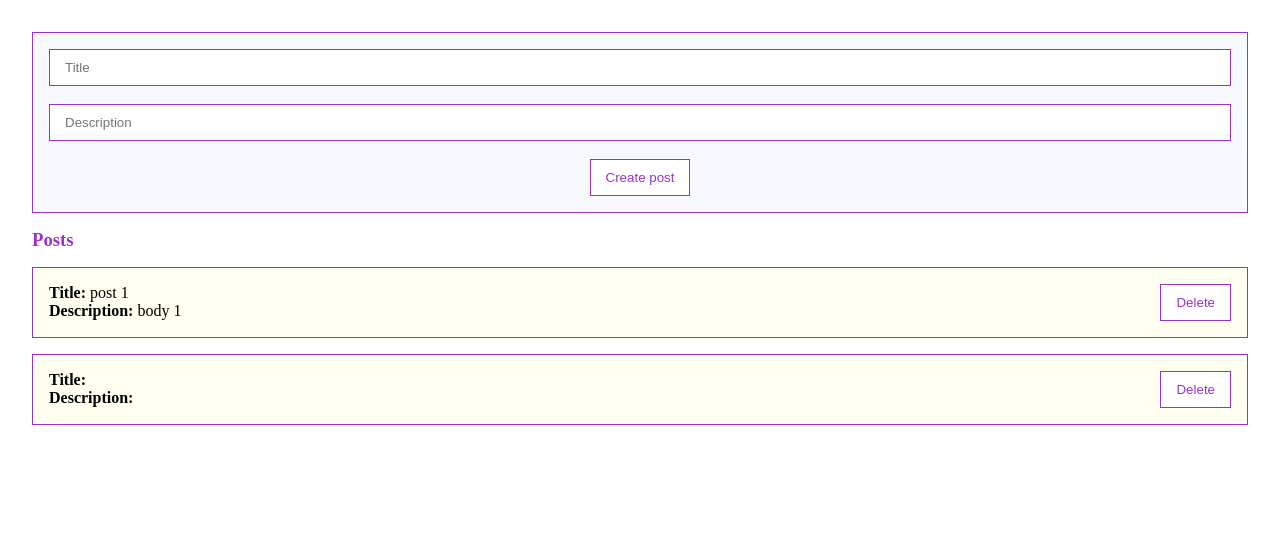
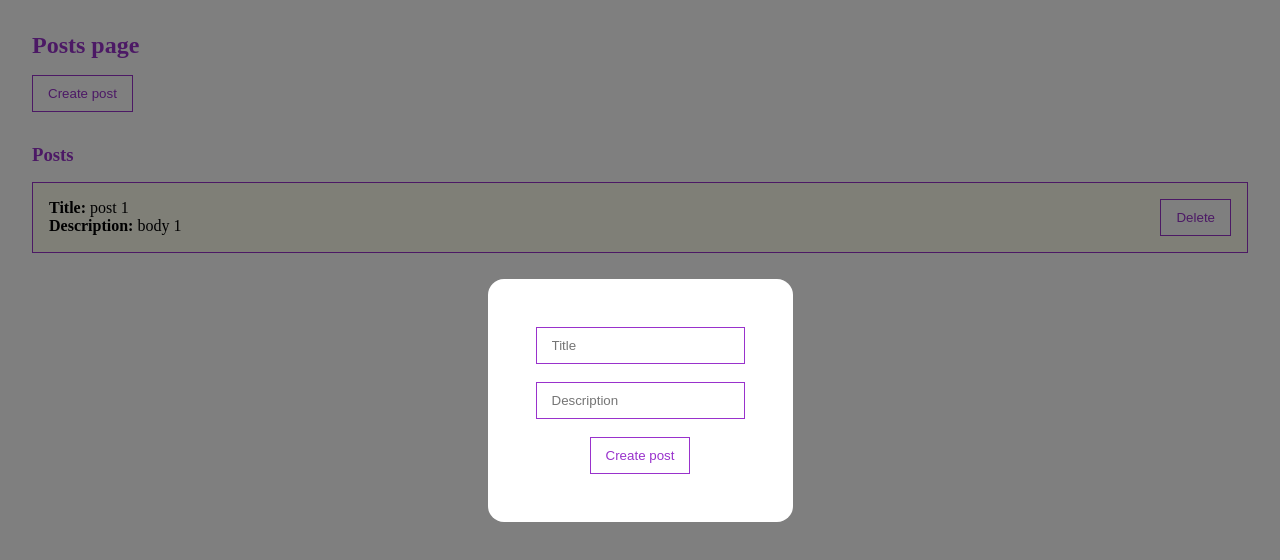
Before and after one commit to taiena/project-vue3, a Vue app: page / in a window 1280 px wide. Both pictures are taken after a click on the button "Create post". Shown: the top 560 px of the page. Built offline with nearby package versions, Linux system fonts and the light colour scheme.

Commit message:
added MyDialog component and moved PostForm to it

```diff
--- a/src/App.vue
+++ b/src/App.vue
@@ -1,8 +1,21 @@
 <template>
 <div class="Container">
-    <post-form
+    <div class="HeaderBlock">
+      <h2>Posts page</h2>
+
+      <my-button
+        @click="showDialog"
+      >
+        Create post
+      </my-button>
+    </div>
+
+    <my-dialog v-model:show="dialogVisible">
+      <post-form
         @create="createPost"
-    />
+      />
+    </my-dialog>
+
     <post-list
         :posts="posts"
         @remove="removePost"
@@ -26,17 +39,24 @@ export default {
                 {id: 1, title: "post 1", body: "body 1"}
             ],
 
+            dialogVisible: false
+
         }
     },
 
     methods: {
         createPost(post) {
             this.posts.push(post)
+            this.dialogVisible = false
         },
 
         removePost(post) {
             this.posts = this.posts.filter(p => p.id !== post.id)
         },
+
+        showDialog() {
+            this.dialogVisible = true
+        }
     }
 }
 </script>
@@ -54,4 +74,13 @@ export default {
     justify-content: center;
     padding: 2rem;
 }
+
+.HeaderBlock {
+    margin-bottom: 2rem;
+}
+
+h2 {
+    color: DarkOrchid;
+    margin-bottom: 1rem;
+}
 </style>
--- a/src/components/PostForm.vue
+++ b/src/components/PostForm.vue
@@ -58,9 +58,7 @@ export default {
     flex-direction: column;
     align-items: center;
     padding: 1rem;
-    margin-bottom: 1rem;;
-    border: 1px solid DarkOrchid;
-    background-color: GhostWhite;
+    background-color: White;
 }
 
 </style>
--- /dev/null
+++ b/src/components/UI/MyDialog.vue
@@ -0,0 +1,55 @@
+<template>
+  <div
+    v-if="show"
+    class="Dialog"
+    @click.stop="hideDialog"
+  >
+    <div
+      class="DialogContent"
+      @click.stop
+    >
+      <slot></slot>
+    </div>
+  </div>
+</template>
+
+<script>
+export default {
+    name: 'my-dialog',
+
+    props: {
+        show: {
+          type: Boolean,
+          default: false
+        }
+    },
+
+    methods: {
+      hideDialog() {
+        this.$emit('update:show', false)
+      }
+    }
+
+}
+</script>
+
+<style scoped>
+.Dialog {
+  display: flex;
+  position: fixed;
+  top: 0;
+  left: 0;
+  right: 0;
+  bottom: 0;
+  background: rgba(0, 0, 0, 0.5);
+}
+
+.DialogContent {
+  margin: auto;
+  padding: 2rem;
+  background: white;
+  min-height: 50px;
+  min-width: 30px;
+  border-radius: 1rem;
+}
+</style>
--- a/src/components/UI/index.js
+++ b/src/components/UI/index.js
@@ -1,7 +1,5 @@
-import MyButton from "@/components/UI/MyButton"
-import MyInput from "@/components/UI/MyInput"
+import MyButton from '@/components/UI/MyButton'
+import MyInput from '@/components/UI/MyInput'
+import MyDialog from '@/components/UI/MyDialog'
 
-export default [
-    MyButton,
-    MyInput
-]
+export default [MyButton, MyInput, MyDialog]
```
